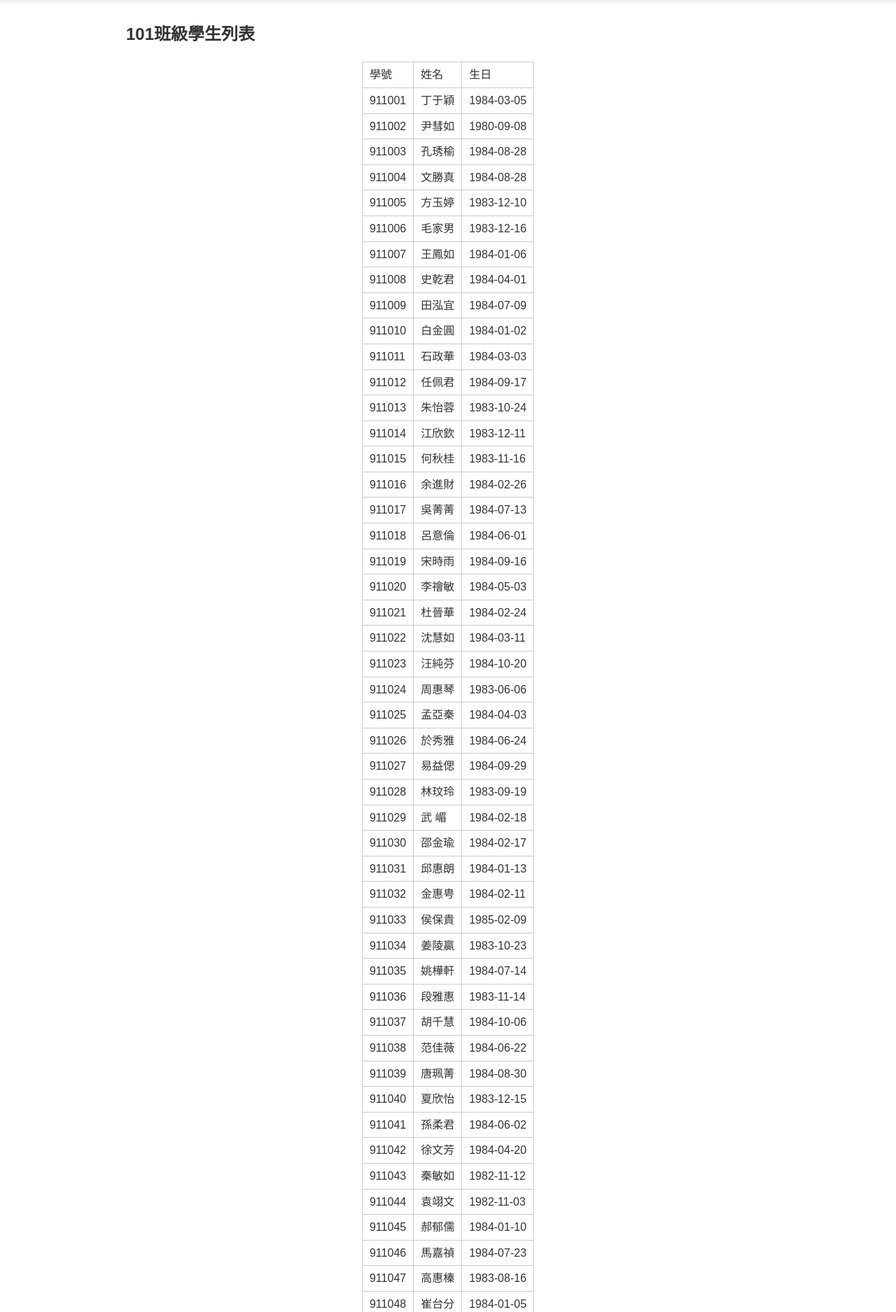
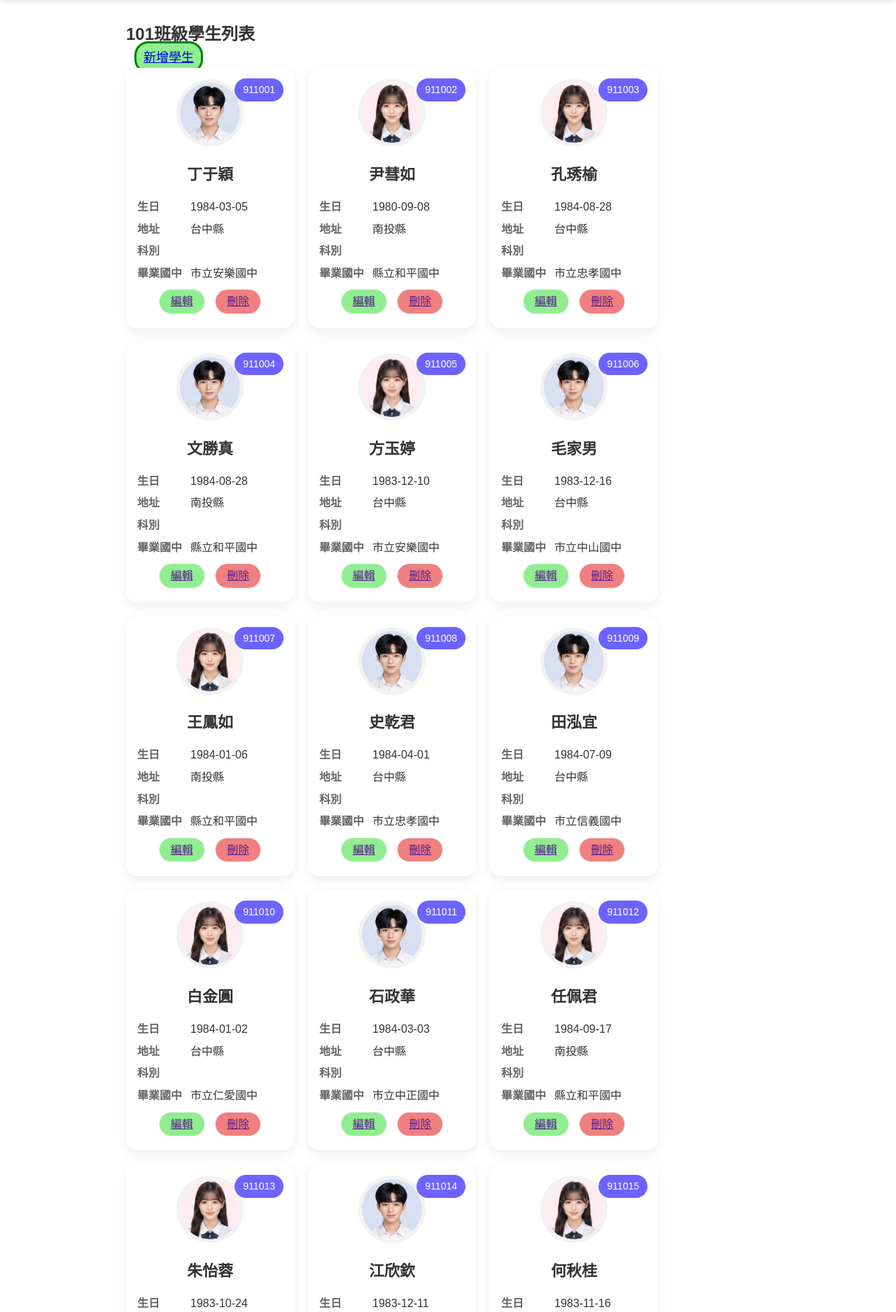
Before and after one commit to hhj962696-ui/github-project-202605, a PHP site: page /115-PHP/school/admin.php?inc=class_students&code=101 in a window 1280 px wide. Shown: the part 70-1945 px from the top of the page at 70% size. Run offline with PHP 8.4, Linux system fonts and the light colour scheme; data comes from the database, SQL or seed files in the repository.

Commit message:
add 新增學生表單

```diff
--- a/115-PHP/01-pdo.php
+++ b/115-PHP/01-pdo.php
@@ -8,7 +8,7 @@
 <body>
 <h1>PDO連線</h1>
 <?php
-$dsn="mysql:host=localhost;charset=utf8;dbname=mypage";
+$dsn="mysql:host=localhost;charset=utf8;dbname=school";
 $pdo=new PDO($dsn,'root','');
 
 $sql="SELECT * FROM `dept` ";
--- a/115-PHP/api_login.php
+++ b/115-PHP/api_login.php
@@ -1,5 +1,5 @@
 <?php
-$dsn="mysql:host=localhost;charset=utf8;dbname=mypage";
+$dsn="mysql:host=localhost;charset=utf8;dbname=super";
 $pdo=new PDO($dsn,'root','');
 
 $sql="select count(*) from `members` where `account`='{$_POST['account']}' AND `password`='{$_POST['password']}'";
--- a/115-PHP/api_register.php
+++ b/115-PHP/api_register.php
@@ -1,5 +1,5 @@
 <?php
-$dsn="mysql:host=localhost;charset=utf8;dbname=mypage";
+$dsn="mysql:host=localhost;charset=utf8;dbname=super";
 $pdo=new PDO($dsn,'root','');
 
 echo "<pre>";
--- a/115-PHP/school/admin.php
+++ b/115-PHP/school/admin.php
@@ -354,6 +354,7 @@
     <main class='main-content'>
 
     <?php
+
     $inc=(isset($_GET['inc']))?$_GET['inc']:'classrooms';
     $file="./include/".$inc.".php";
 
--- a/115-PHP/school/api_login.php
+++ b/115-PHP/school/api_login.php
@@ -1,5 +1,5 @@
 <?php
-$dsn="mysql:host=localhost;charset=utf8;dbname=school";
+$dsn="mysql:host=localhost;charset=utf8;dbname=super";
 $pdo=new PDO($dsn,'root','');
 
 $sql="select count(*) from `members` where `account`='{$_POST['account']}' AND `password`='{$_POST['password']}'";
--- a/115-PHP/school/include/class_students.php
+++ b/115-PHP/school/include/class_students.php
@@ -1,45 +1,207 @@
+<style>
+/* 整個列表 */
+.student-list{
+    display:flex;
+    flex-wrap:wrap;
+    gap:20px;
+}
+
+
+/* 卡片 */
+.student-card{
+    width:240px;
+    background:#ffffff;
+    border-radius:16px;
+    padding:16px;
+    box-shadow:0 5px 15px rgba(0,0,0,0.08);
+
+    position:relative;
+
+    transition:0.3s;
+}
+
+
+/* 滑鼠效果 */
+.student-card:hover{
+    transform:translateY(-5px);
+    box-shadow:0 10px 25px rgba(0,0,0,0.15);
+}
+
+
+/* 學號 */
+.student-id{
+    position:absolute;
+    top:15px;
+    right:15px;
+
+    background:#6c63ff;
+    color:white;
+
+    padding:5px 12px;
+    border-radius:30px;
+
+    font-size:14px;
+}
+
+
+/* 大頭照 */
+.student-photo{
+    text-align:center;
+    margin-bottom:15px;
+}
+
+.student-photo img{
+    width:96px;
+    height:96px;
+    border-radius:50%;
+    object-fit:cover;
+    border:5px solid #f2f2f2;
+}
+
+
+/* 姓名 */
+.student-name{
+    text-align:center;
+    font-size:22px;
+    font-weight:bold;
+    margin-bottom:16px;
+}
+
+
+/* 資訊區 */
+.student-info{
+    display:flex;
+    flex-direction:column;
+    gap:6px;
+}
+
+
+/* 每一列 */
+.info-row{
+    display:flex;
+}
+
+
+/* 標題 */
+.label{
+    width:76px;
+    color:#666;
+    font-weight:bold;
+}
+
+
+/* 值 */
+.value{
+    flex:1;
+    color:#333;
+}
+.btn-row{
+    display:flex;
+    justify-content: space-evenly;
+    padding:4px 16px;
+}
+a.edit-btn {
+    padding: 4px 16px;
+    border: 1px solid #eee;
+    border-radius: 20px;
+    background: lightgreen;
+}
+a.edit-btn:hover,a.del-btn:hover{
+    padding:4px 24px;
+}
+
+a.del-btn {
+    padding: 4px 16px;
+    border: 1px solid #eee;
+    border-radius: 20px;
+    background: lightcoral;
+}
+.add-btn{
+    padding:10px;
+    background:lightgreen;
+    margin:12px;
+    border:3px solid green;
+    border-radius:20px;
+    font-size:18px;
+
+}
+.add-btn:hover{
+    box-shadow:3px 6px 15px;
+}
+</style>
 <h2><?= $_GET['code']; ?>班級學生列表</h2>
-<style>
-    .student-list{
-        border-collapse: collapse;
-        margin:20px auto;
-    }
-    .student-list td{
-        border:1px solid #ccc;
-        padding:5px 10px;
-    }
-</style>
+<a href="?inc=add_student" class='add-btn' >新增學生</a>
+
 <?php
 //從class_student 中找到班級學生的學號
 include "db_conn.php";
 //$sql="select * from `class_student` where `class_code`='{$_GET['code']}'";
-$sql="select `students`.`school_num`,
-             `name`,
+$sql=
+    "SELECT `students`.`school_num`,
+             `students`.`name`,
+             `dept`.`name` AS 'dept_name',
+             `addr`,
+             `dept`,
+             `uni_id`,
+             --`graduate_at`,
+             `graduate_school`.`name` AS `graduate_school`,
              `birthday`
-        from `class_student`,
-             `students`
-       where `class_student`.`class_code`='{$_GET['code']}' AND
-             `class_student`.`school_num`=`students`.`school_num`";
+    FROM    `class_student`,
+             `students` ,
+             `dept`,
+             `graduate_school`
+    WHERE `class_student`.`class_code`='{$_GET['code']}'
+    AND  `class_student`.`school_num` = `students`.`school_num`
+    AND  `dept`.`id` = `students`.`dept`
+    AND  `graduate_school`.`id` = `students`.`graduate_at`";
 //$nums=$pdo->query($sql)->fetchAll();
 $students=$pdo->query($sql)->fetchAll();
 
-echo "<table class='student-list'>";
-echo "<tr>";
-echo "<td>學號</td>";
-echo "<td>姓名</td>";
-echo "<td>生日</td>";
-echo "</tr>";
-foreach($students as $student){
-    //$sql="select * from `students` where `school_num`='{$num['school_num']}'";
-    //$student=$pdo->query($sql)->fetch();
-echo "<tr>";
-echo "<td>{$student['school_num']}</td>";
-echo "<td>{$student['name']}</td>";
-echo "<td>{$student['birthday']}</td>";
-echo "</tr>";
-}
+echo "<div class='student-list'>";
+foreach($students as $student):?>
+    <!-- 單一卡片 -->
+    <div class="student-card">
+        <!-- 學號 -->
+        <div class="student-id">
+            <?= $student['school_num']; ?>
+        </div>
+        <!-- 大頭照 -->
+        <div class="student-photo">
+            <?php if(isset($student['header'])):;?>
+            <img src="img/<?= $student['header']; ?>">
+            <?php else :;?>
+            <img src="img/<?= (mb_substr($student['uni_id'],1,1)==1)?'header_default_boy.jpg':'header_default_girl.jpg'; ?>">
+            <?php endif;?>
+        </div>
+        <!-- 姓名 -->
+        <div class="student-name">
+            <?= $student['name'] ?>
+        </div>
 
+        <!-- 資料區 -->
+        <div class="student-info">
+            <div class="info-row">
+                <span class="label">生日</span>
+                <span class="value"><?= $student['birthday']; ?></span>
+            </div>
+            <div class="info-row">
+                <span class="label">地址</span>
+                <span class="value"><?= mb_substr($student['addr'],0,3); ?></span>
+            </div>
+            <div class="info-row">
+                <span class="label">科別</span>
+                <span class="value"><?php $student['dept_name']; ?></span>
+            </div>
+            <div class="info-row">
+                <span class="label">畢業國中</span>
+                <span class="value"><?= $student['graduate_school']; ?></span>
+            </div>
+            <div class="btn-row">
+                <a class="edit-btn" href="">編輯</a>
+                <a class="del-btn" href="">刪除</a>
+            </div>
+        </div>
+    </div>
 
-echo "</table>";
-
-?>
+    <?php endforeach;?>
+</div>
--- a/115-PHP/school/include/db_conn.php
+++ b/115-PHP/school/include/db_conn.php
@@ -1,4 +1,4 @@
 <?php
-$dsn="mysql:host=localhost;charset=utf8;dbname=school";
+$dsn="mysql:host=localhost;charset=utf8;dbname=super";
 $pdo=new PDO($dsn,'root','');
 ?>
```
Also changed, not shown: 115-PHP/school/include/add_student.php (added, +11 -0 lines), 115-PHP/school/img/header_default_boy.jpg (added), 115-PHP/school/img/header_default_girl.jpg (added).
